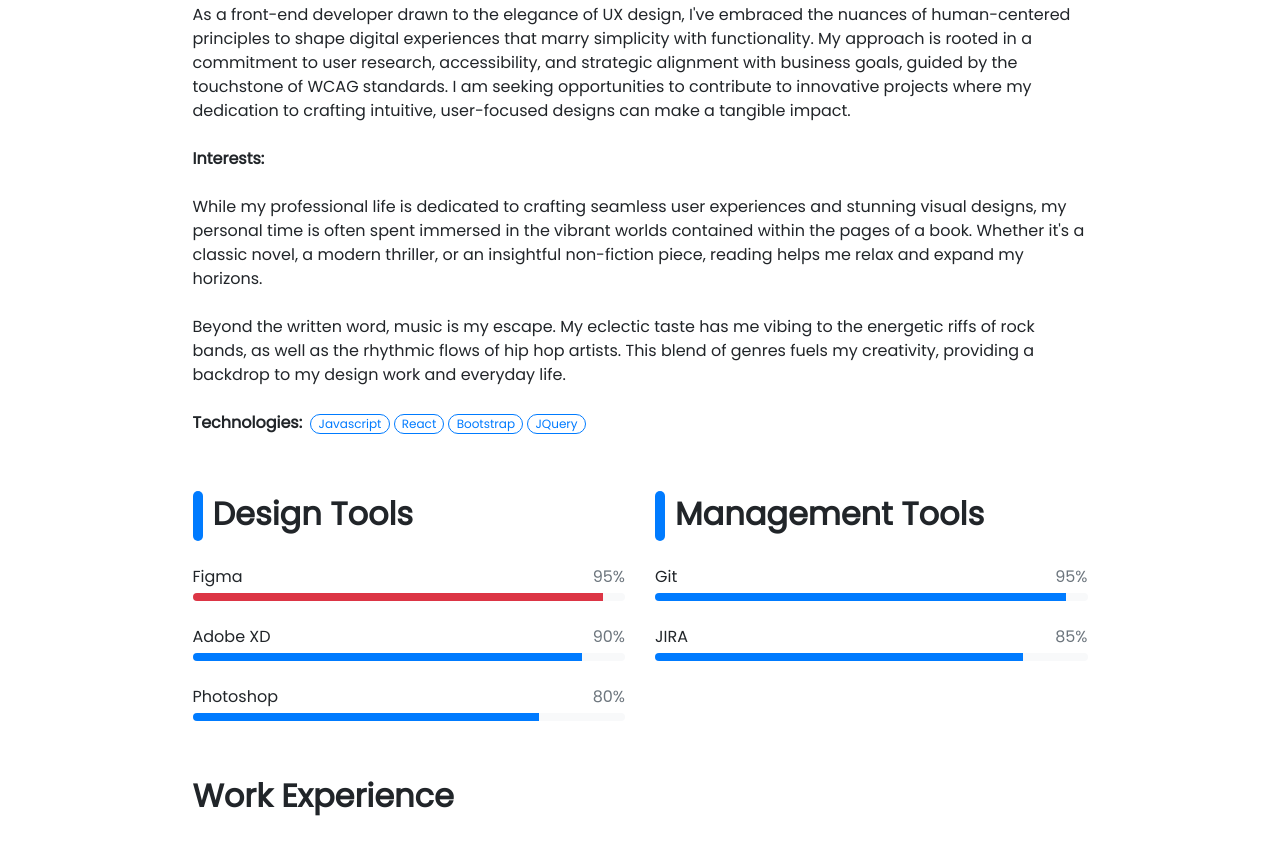
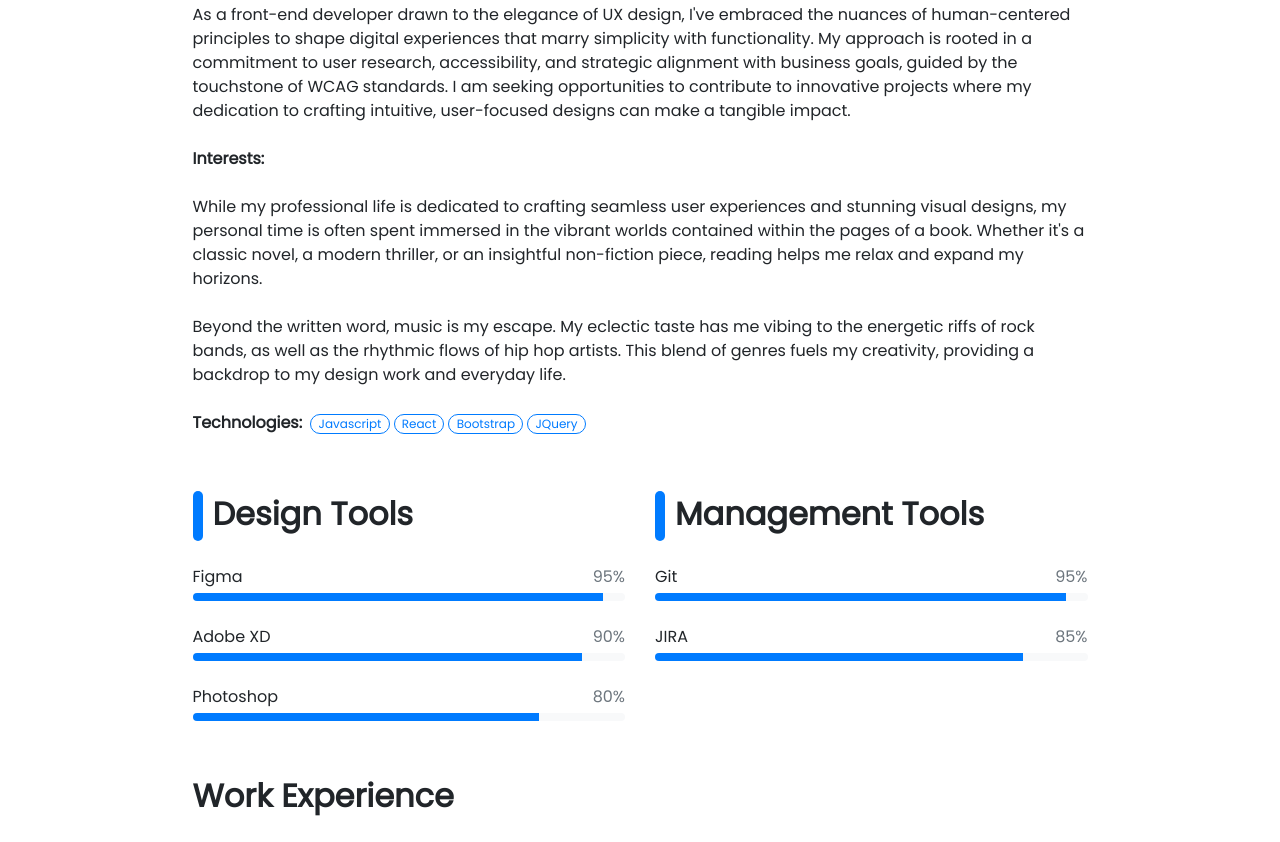
Before and after one commit to manashishah/portfolio_v3, a plain HTML site: page about/index.html in a window 1280 px wide. Shown: the part 255-1097 px from the top of the page. Drawn offline with nearby package versions, Linux system fonts and the light colour scheme.

Commit message:
Update index.html

```diff
--- a/about/index.html
+++ b/about/index.html
@@ -134,7 +134,7 @@
           </div>
 
           <div class="progress mb-4 bg-themed" style="height: 8px;">
-            <div class="progress-bar bg-danger wow animated slideInLeft" data-wow-delay="0.05" role="progressbar"
+            <div class="progress-bar bg-primary wow animated slideInLeft" data-wow-delay="0.05" role="progressbar"
               style="width: 95%;" aria-valuenow="90" aria-valuemin="0" aria-valuemax="100">
             </div>
           </div>
```
